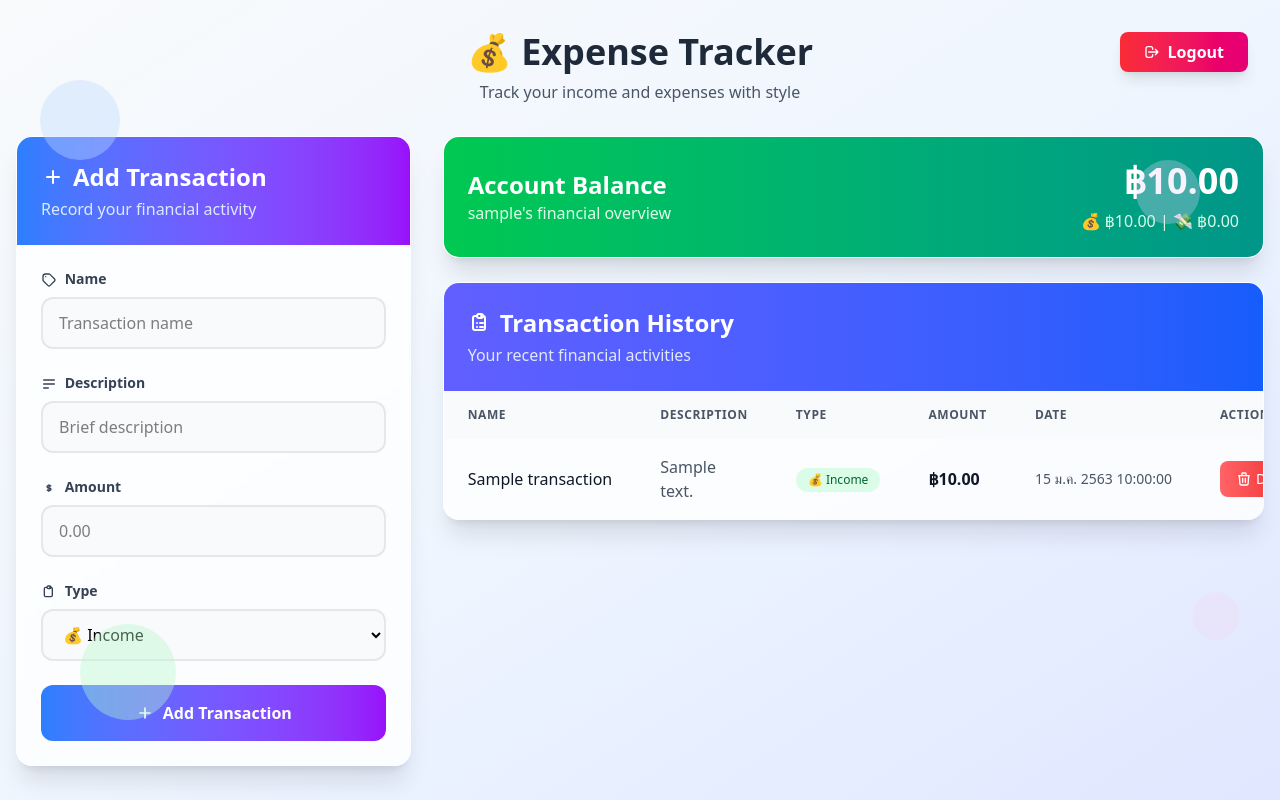
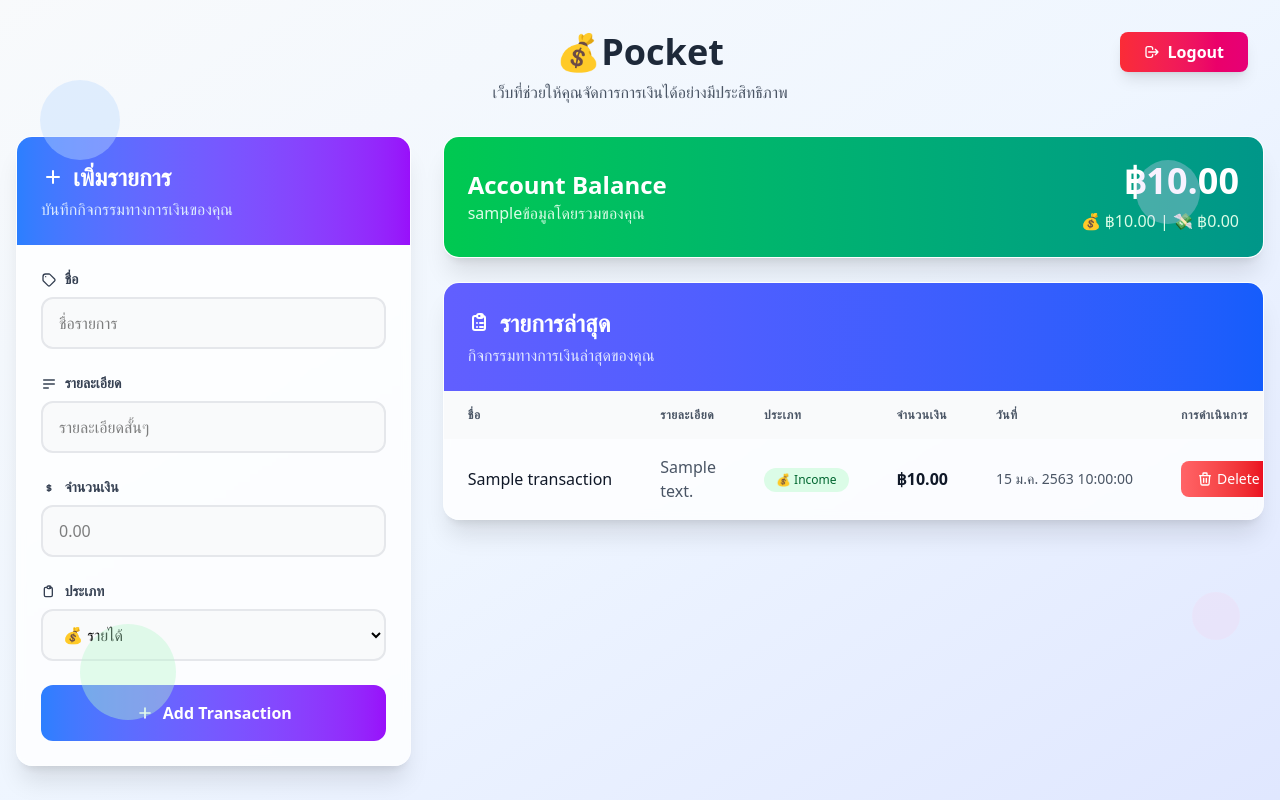
Before and after one commit to bXiilzy/pocket, a Django app: page / in a window 1280 px wide. Run offline with Django 5.2, Linux system fonts and the light colour scheme; a user stored in the database is signed in; tables that the repository leaves empty hold one stand-in row (values such as "Sample post"); some libraries are stand-ins or nearby versions.

Commit message:
fix UI home

```diff
--- a/templates/home.html
+++ b/templates/home.html
@@ -5,8 +5,8 @@
   <div class="container mx-auto px-4 py-8">
     <!-- Header Section -->
     <div class="text-center mb-8">
-      <h1 class="text-4xl font-bold text-gray-800 mb-2">💰 Expense Tracker</h1>
-      <p class="text-gray-600">Track your income and expenses with style</p>
+      <h1 class="text-4xl font-bold text-gray-800 mb-2">💰Pocket</h1>
+      <p class="text-gray-600">เว็บที่ช่วยให้คุณจัดการการเงินได้อย่างมีประสิทธิภาพ</p>
     </div>
 
     <!-- Main Content Grid -->
@@ -20,9 +20,9 @@
               <svg class="w-6 h-6 mr-2" fill="none" stroke="currentColor" viewBox="0 0 24 24">
                 <path stroke-linecap="round" stroke-linejoin="round" stroke-width="2" d="M12 6v6m0 0v6m0-6h6m-6 0H6"/>
               </svg>
-              Add Transaction
+              เพิ่มรายการ
             </h2>
-            <p class="text-blue-100 mt-1">Record your financial activity</p>
+            <p class="text-blue-100 mt-1">บันทึกกิจกรรมทางการเงินของคุณ</p>
           </div>
 
           <div class="p-6">
@@ -34,9 +34,9 @@
                   <svg class="w-4 h-4 inline mr-1" fill="none" stroke="currentColor" viewBox="0 0 24 24">
                     <path stroke-linecap="round" stroke-linejoin="round" stroke-width="2" d="M7 7h.01M7 3h5c.512 0 1.024.195 1.414.586l7 7a2 2 0 010 2.828l-7 7a2 2 0 01-2.828 0l-7-7A1.994 1.994 0 013 12V7a4 4 0 014-4z"/>
                   </svg>
-                  Name
+                  ชื่อ
                 </label>
-                <input type="text" name="name" class="w-full px-4 py-3 border-2 border-gray-200 rounded-xl focus:border-blue-500 focus:ring-2 focus:ring-blue-200 transition-all duration-200 bg-gray-50 focus:bg-white" placeholder="Transaction name" />
+                <input type="text" name="name" class="w-full px-4 py-3 border-2 border-gray-200 rounded-xl focus:border-blue-500 focus:ring-2 focus:ring-blue-200 transition-all duration-200 bg-gray-50 focus:bg-white" placeholder="ชื่อรายการ" />
               </div>
 
               <div class="group">
@@ -44,9 +44,9 @@
                   <svg class="w-4 h-4 inline mr-1" fill="none" stroke="currentColor" viewBox="0 0 24 24">
                     <path stroke-linecap="round" stroke-linejoin="round" stroke-width="2" d="M4 6h16M4 12h16M4 18h7"/>
                   </svg>
-                  Description
+                  รายละเอียด
                 </label>
-                <input type="text" name="description" class="w-full px-4 py-3 border-2 border-gray-200 rounded-xl focus:border-blue-500 focus:ring-2 focus:ring-blue-200 transition-all duration-200 bg-gray-50 focus:bg-white" placeholder="Brief description" />
+                <input type="text" name="description" class="w-full px-4 py-3 border-2 border-gray-200 rounded-xl focus:border-blue-500 focus:ring-2 focus:ring-blue-200 transition-all duration-200 bg-gray-50 focus:bg-white" placeholder="รายละเอียดสั้นๆ" />
               </div>
 
               <div class="group">
@@ -54,7 +54,7 @@
                   <svg class="w-4 h-4 inline mr-1" fill="none" stroke="currentColor" viewBox="0 0 24 24">
                     <path stroke-linecap="round" stroke-linejoin="round" stroke-width="2" d="M12 8c-1.657 0-3 .895-3 2s1.343 2 3 2 3 .895 3 2-1.343 2-3 2m0-8c1.11 0 2.08.402 2.599 1M12 8V7m0 1v8m0 0v1m0-1c-1.11 0-2.08-.402-2.599-1"/>
                   </svg>
-                  Amount
+                  จำนวนเงิน
                 </label>
                 <input type="number" min="1" max="9999999" name="amount" class="w-full px-4 py-3 border-2 border-gray-200 rounded-xl focus:border-blue-500 focus:ring-2 focus:ring-blue-200 transition-all duration-200 bg-gray-50 focus:bg-white" placeholder="0.00" />
               </div>
@@ -64,11 +64,11 @@
                   <svg class="w-4 h-4 inline mr-1" fill="none" stroke="currentColor" viewBox="0 0 24 24">
                     <path stroke-linecap="round" stroke-linejoin="round" stroke-width="2" d="M9 5H7a2 2 0 00-2 2v10a2 2 0 002 2h8a2 2 0 002-2V7a2 2 0 00-2-2h-2M9 5a2 2 0 002 2h2a2 2 0 002-2M9 5a2 2 0 012-2h2a2 2 0 012 2"/>
                   </svg>
-                  Type
+                  ประเภท
                 </label>
                 <select name="transaction_type" class="w-full px-4 py-3 border-2 border-gray-200 rounded-xl focus:border-blue-500 focus:ring-2 focus:ring-blue-200 transition-all duration-200 bg-gray-50 focus:bg-white">
-                  <option value="1">💰 Income</option>
-                  <option value="-1">💸 Expense</option>
+                  <option value="1">💰 รายได้</option>
+                  <option value="-1">💸 ค่าใช้จ่าย</option>
                 </select>
               </div>
 
@@ -92,7 +92,7 @@
             <div class="flex items-center justify-between">
               <div>
                 <h2 class="text-2xl font-bold text-white">Account Balance</h2>
-                <p class="text-green-100">{{ user }}'s financial overview</p>
+                <p class="text-green-100">{{ user }}ข้อมูลโดยรวมของคุณ</p>
               </div>
               <div class="text-right">
                 <div class="text-4xl font-bold text-white">
@@ -131,9 +131,9 @@
               <svg class="w-6 h-6 mr-2" fill="none" stroke="currentColor" viewBox="0 0 24 24">
                 <path stroke-linecap="round" stroke-linejoin="round" stroke-width="2" d="M9 5H7a2 2 0 00-2 2v10a2 2 0 002 2h8a2 2 0 002-2V7a2 2 0 00-2-2h-2M9 5a2 2 0 002 2h2a2 2 0 002-2M9 5a2 2 0 012-2h2a2 2 0 012 2m-3 7h3m-3 4h3m-6-4h.01M9 16h.01"/>
               </svg>
-              Transaction History
+              รายการล่าสุด
             </h2>
-            <p class="text-indigo-100 mt-1">Your recent financial activities</p>
+            <p class="text-indigo-100 mt-1">กิจกรรมทางการเงินล่าสุดของคุณ</p>
           </div>
 
           <div class="overflow-hidden">
@@ -141,12 +141,12 @@
               <table class="w-full">
                 <thead class="bg-gray-50">
                   <tr>
-                    <th class="px-6 py-4 text-left text-xs font-semibold text-gray-600 uppercase tracking-wider">Name</th>
-                    <th class="px-6 py-4 text-left text-xs font-semibold text-gray-600 uppercase tracking-wider">Description</th>
-                    <th class="px-6 py-4 text-left text-xs font-semibold text-gray-600 uppercase tracking-wider">Type</th>
-                    <th class="px-6 py-4 text-left text-xs font-semibold text-gray-600 uppercase tracking-wider">Amount</th>
-                    <th class="px-6 py-4 text-left text-xs font-semibold text-gray-600 uppercase tracking-wider">Date</th>
-                    <th class="px-6 py-4 text-left text-xs font-semibold text-gray-600 uppercase tracking-wider">Action</th>
+                    <th class="px-6 py-4 text-left text-xs font-semibold text-gray-600 uppercase tracking-wider">ชื่อ</th>
+                    <th class="px-6 py-4 text-left text-xs font-semibold text-gray-600 uppercase tracking-wider">รายละเอียด</th>
+                    <th class="px-6 py-4 text-left text-xs font-semibold text-gray-600 uppercase tracking-wider">ประเภท</th>
+                    <th class="px-6 py-4 text-left text-xs font-semibold text-gray-600 uppercase tracking-wider">จำนวนเงิน</th>
+                    <th class="px-6 py-4 text-left text-xs font-semibold text-gray-600 uppercase tracking-wider">วันที่</th>
+                    <th class="px-6 py-4 text-left text-xs font-semibold text-gray-600 uppercase tracking-wider">การดำเนินการ</th>
                   </tr>
                 </thead>
                 <tbody class="divide-y divide-gray-100">
```
